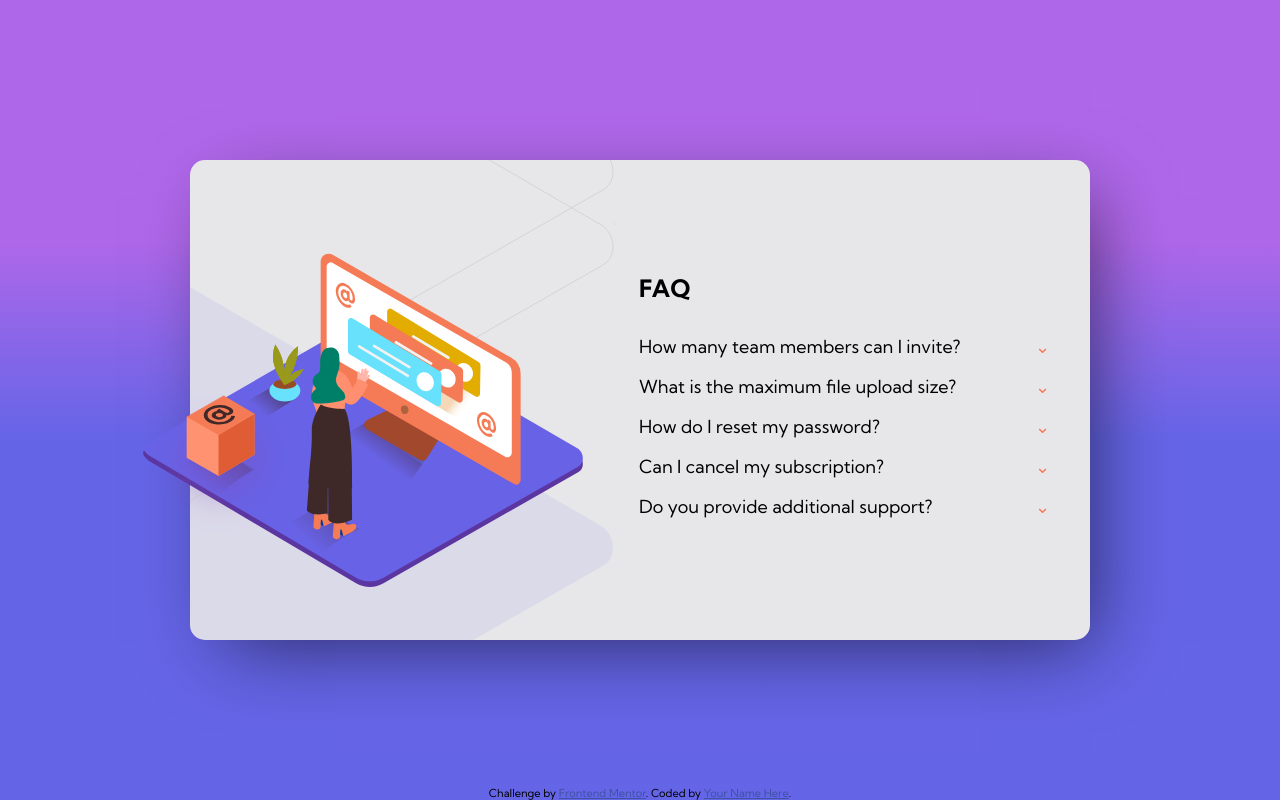
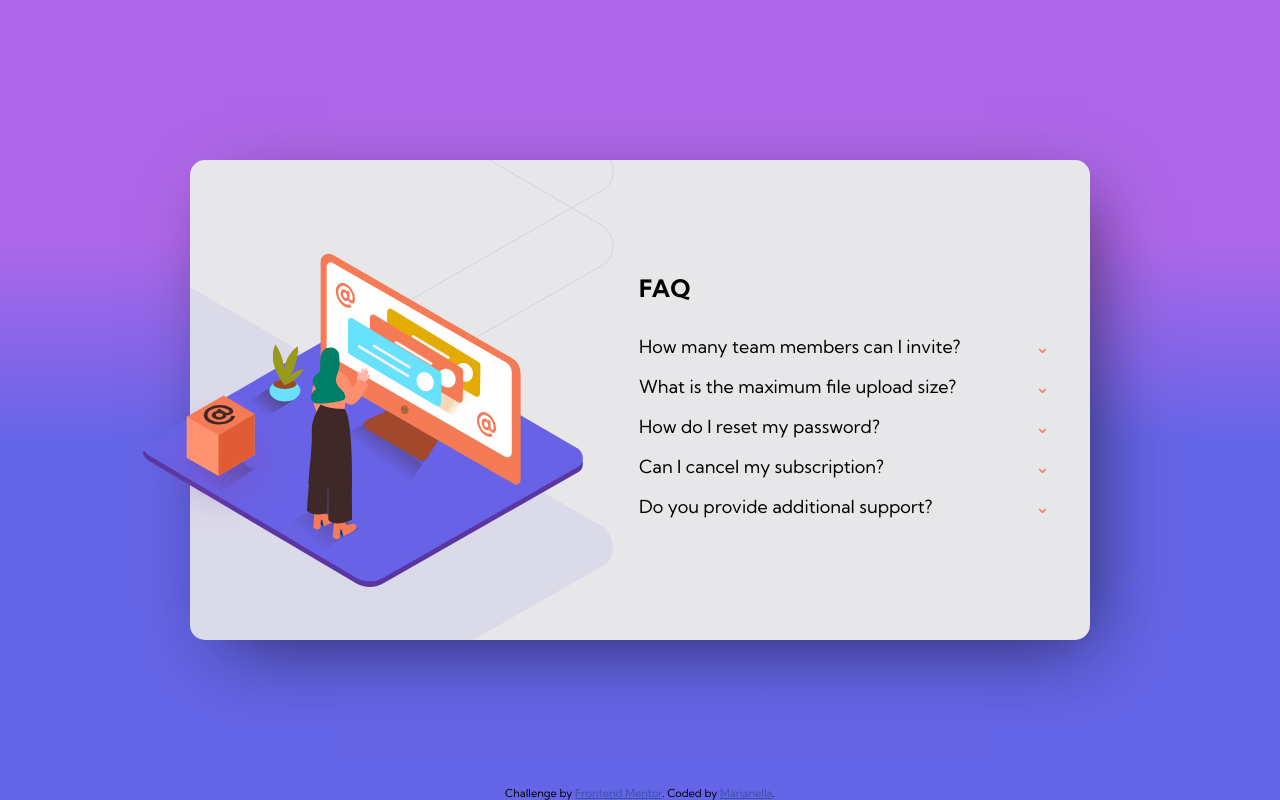
Before and after one commit to Marianellag1/faq-accordioncard-practice, a plain HTML site: page index.html in a window 1280 px wide. Drawn offline with Linux system fonts and the light colour scheme.

Commit message:
saving updated readme file

```diff
--- a/index.html
+++ b/index.html
@@ -53,59 +53,10 @@
 
       </div>
 
-      <!-- <div class="wrapper">
-    <section class="one">
-      <figure>
-        <img src="./images/illustration-woman-online-desktop.svg" alt="illustration of woman in front of screen">
-      </figure>
-    </section>
-
-    <section class="two">
-      <h1>FAQ</h1>
-
-      <button class="accordion">How many team members can I invite?</button>
-      <div class="panel">
-        <p>
-          You can invite up to 2 additional users on the Free plan. There is no limit on
-          team members for the Premium plan.
-        </p>
-      </div>
-
-      <button class="accordion"> What is the maximum file upload size?</button>
-      <div class="panel">
-        <p>
-          No more than 2GB. All files in your account must fit your allotted storage space.
-        </p>
-      </div>
-
-      <button class="accordion"> How do I reset my password?</button>
-      <div class="panel">
-        <p>
-          Click “Forgot password” from the login page or “Change password” from your profile page.
-          A reset link will be emailed to you.
-        </p>
-      </div>
-
-      <button class="accordion"> Can I cancel my subscription?</button>
-      <div class="panel">
-        <p>
-          Yes! Send us a message and we’ll process your request no questions asked.
-        </p>
-      </div>
-
-      <button class="accordion"> Do you provide additional support?</button>
-      <div class="panel">
-        <p>
-          Chat and email support is available 24/7. Phone lines are open during normal business hours.
-        </p>
-      </div>
-    </section>
-  </div> -->
-
   <footer>
     <div class="attribution footer">
       Challenge by <a href="https://www.frontendmentor.io?ref=challenge" target="_blank">Frontend Mentor</a>.
-      Coded by <a href="#">Your Name Here</a>.
+      Coded by <a href="#">Marianella</a>.
     </div>
   </footer>
   <script src="./js/script.js"></script>
```
Also changed, not shown: js/script.js (+1 -8 lines), images/img1.png (added), images/img2.png (added), 1 other file.
